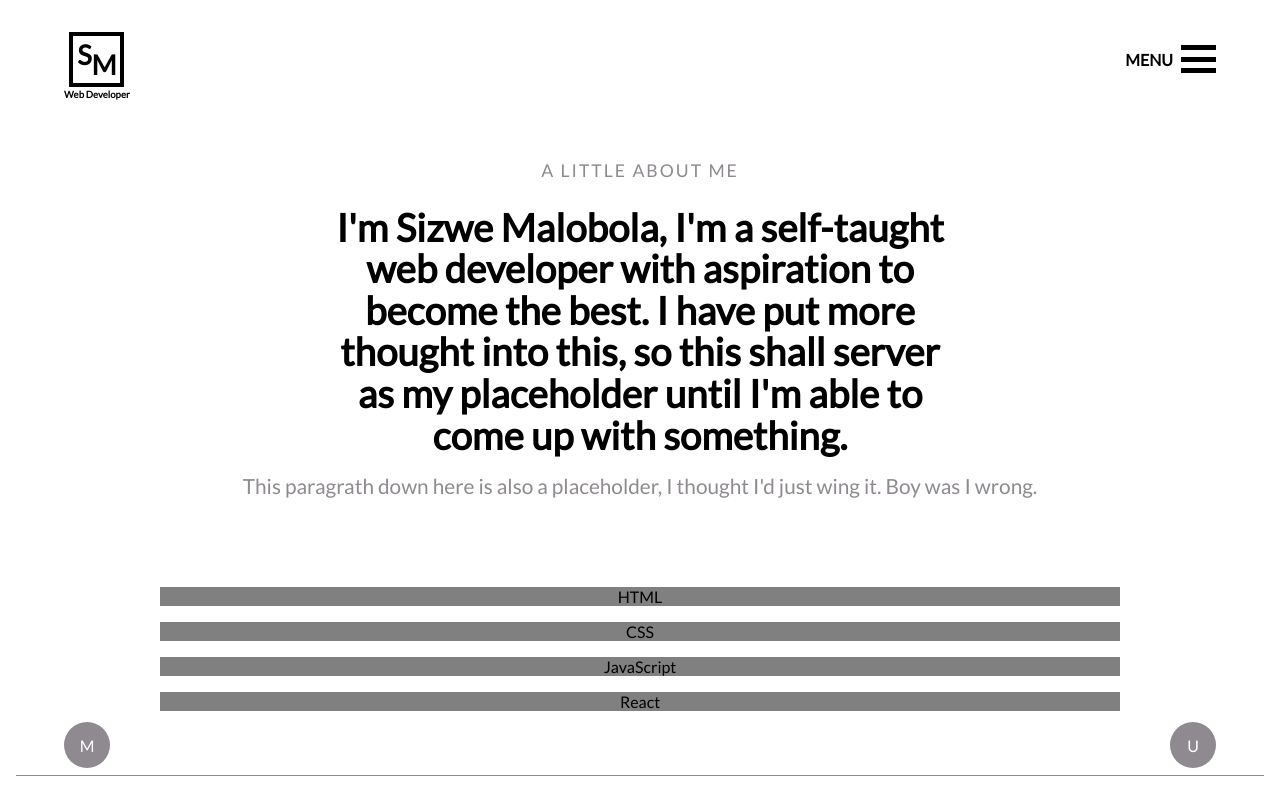
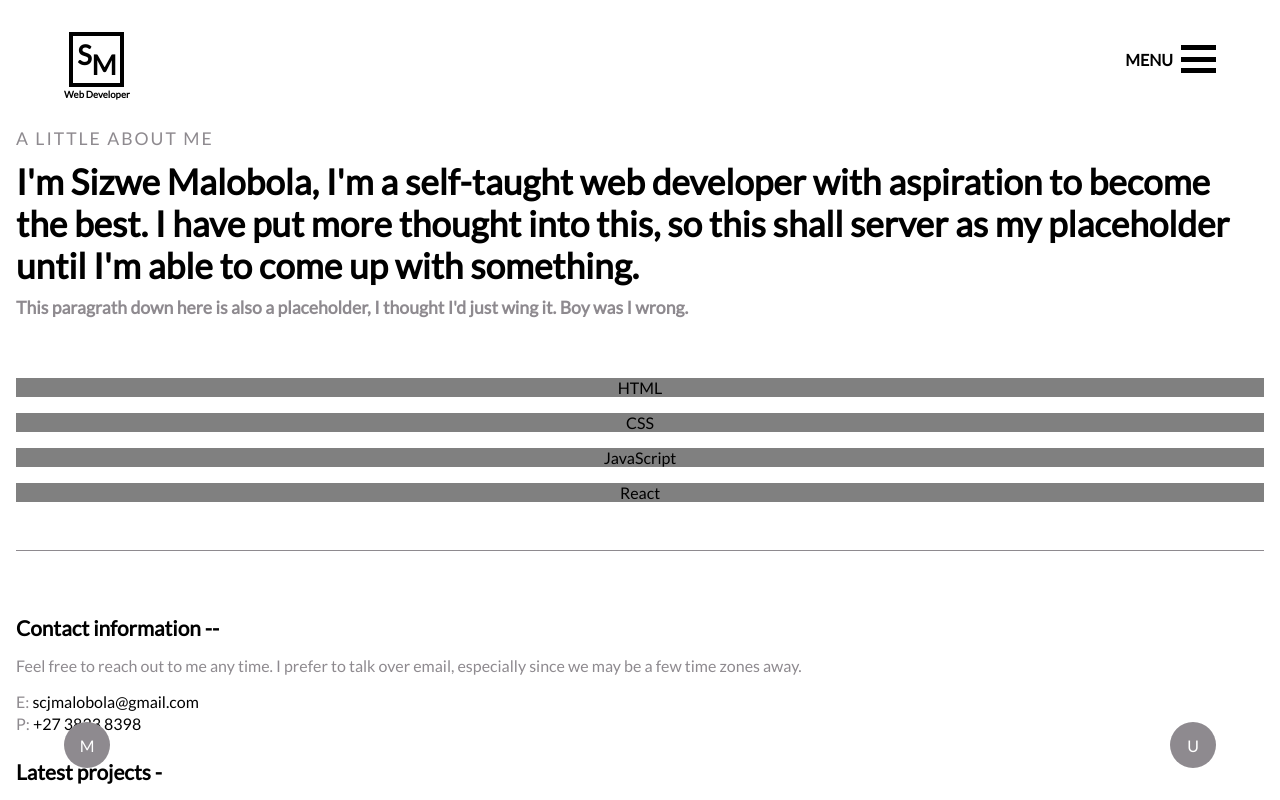
Before and after one commit to SizweMalobola/Portfolio_site, a React (Create React App) app: page /about in a window 1280 px wide. Shown: the top 800 px of the page. Built offline with nearby package versions, Linux system fonts and the light colour scheme.

Commit message:
added media query to About (min-width: 601px)

```diff
--- a/src/components/aboutStyle.module.css
+++ b/src/components/aboutStyle.module.css
@@ -81,3 +81,38 @@
     padding: 3rem 1rem;
   }
 }
+
+/* Small devices (portrait tablets and large phones, 600px and up) */
+@media only screen and (min-width: 601px) {
+  .container {
+    padding-top: 8rem;
+    align-items: flex-start;
+  }
+  .subtitle {
+    font-size: 1.1rem;
+    margin-bottom: 0.7rem;
+    padding-left: 1rem;
+    padding-right: 1rem;
+  }
+  .title {
+    font-size: 2.2rem;
+    line-height: normal;
+    margin-bottom: 0.7rem;
+    width: 100%;
+    text-align: left;
+    padding-left: 1rem;
+    padding-right: 1rem;
+  }
+  .content {
+    font-size: 1.1rem;
+    line-height: normal;
+    margin-bottom: 0.7rem;
+    font-weight: 600;
+    text-align: left;
+    padding-left: 1rem;
+    padding-right: 1rem;
+  }
+  .stack-grid {
+    padding: 3rem 1rem;
+  }
+}
```
